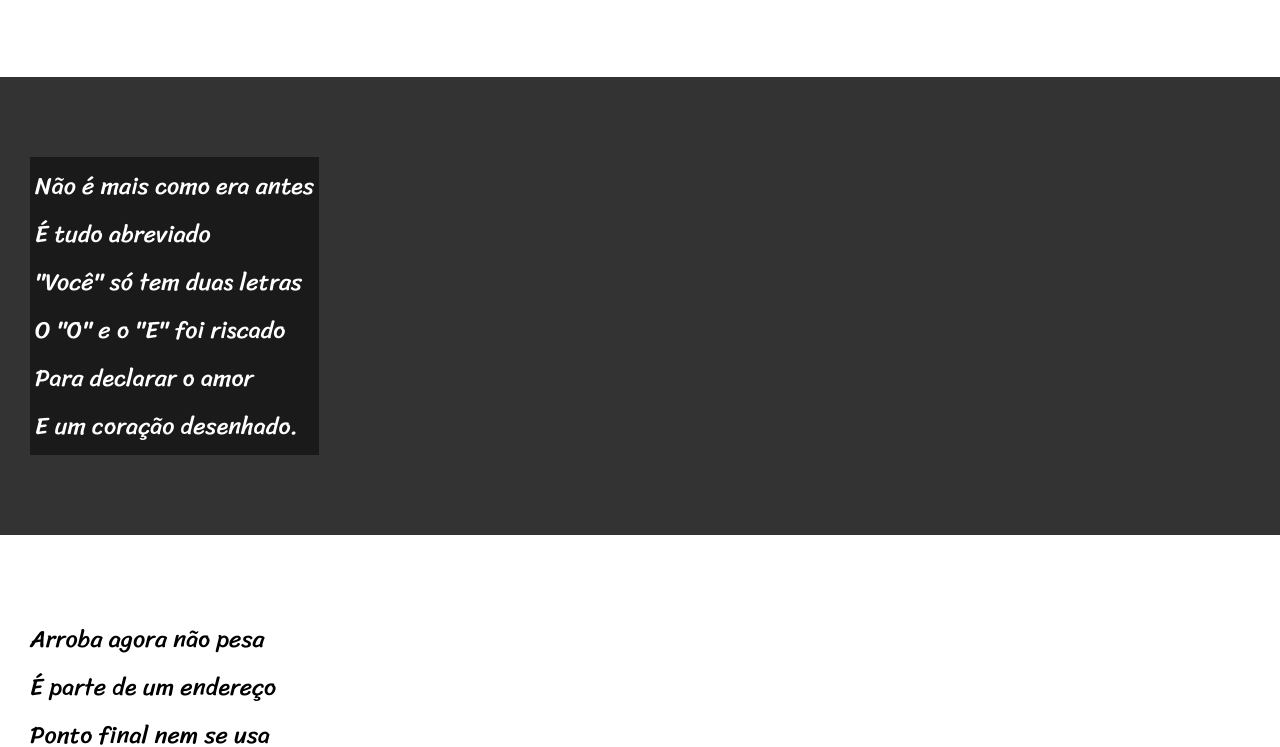
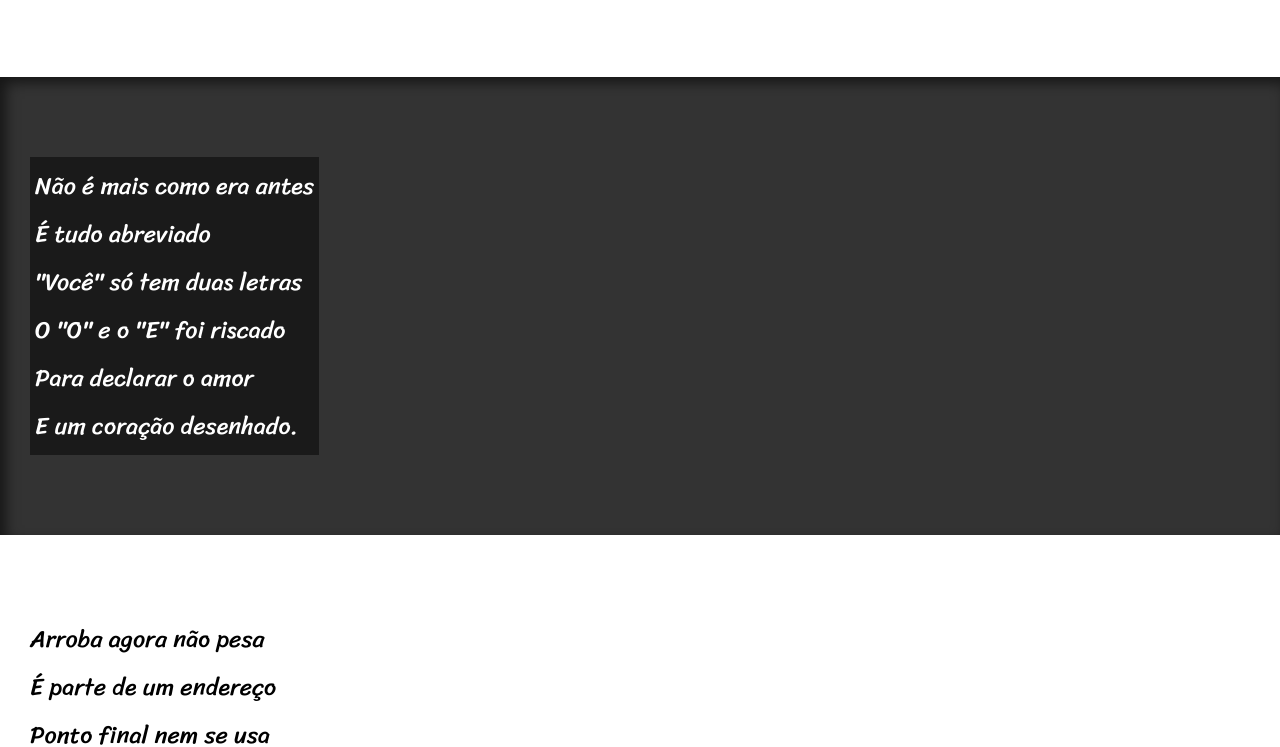
Before and after one commit to HenryqueDesign/cordelmoderno, a plain HTML site: page index.html in a window 1280 px wide. Shown: the part 596-1343 px from the top of the page. Drawn offline with Linux system fonts and the light colour scheme; a web font is replaced by a local one.

Commit message:
autalizando-img-com- background-size: cover;     background-attachment: fixed;

```diff
--- a/estilo/style.css
+++ b/estilo/style.css
@@ -78,6 +78,11 @@ section.normal {
 section.imagem {
     background-color: rgb(51, 51, 51);
     color: white;
+    box-shadow: inset 6px 6px 13px 0px rgba(0, 0, 0, 0.563);
+    background-size: cover;
+    background-attachment: fixed;
+
+
 
 }
 
@@ -85,6 +90,7 @@ section.imagem > p {
     display: inline-block;
     padding: 5px;
     background-color: rgba(0, 0, 0, 0.489)
+
 }
 
 section#img01 {
```
